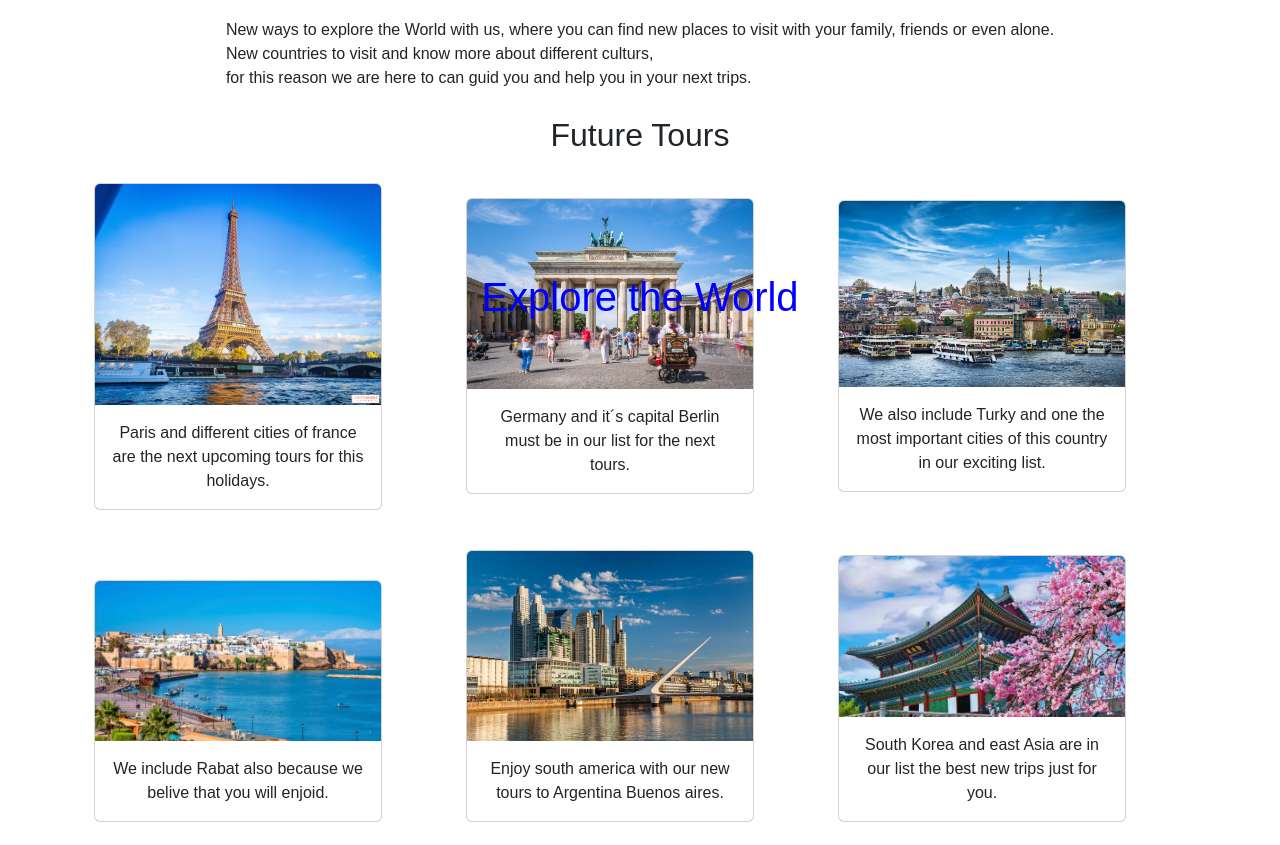
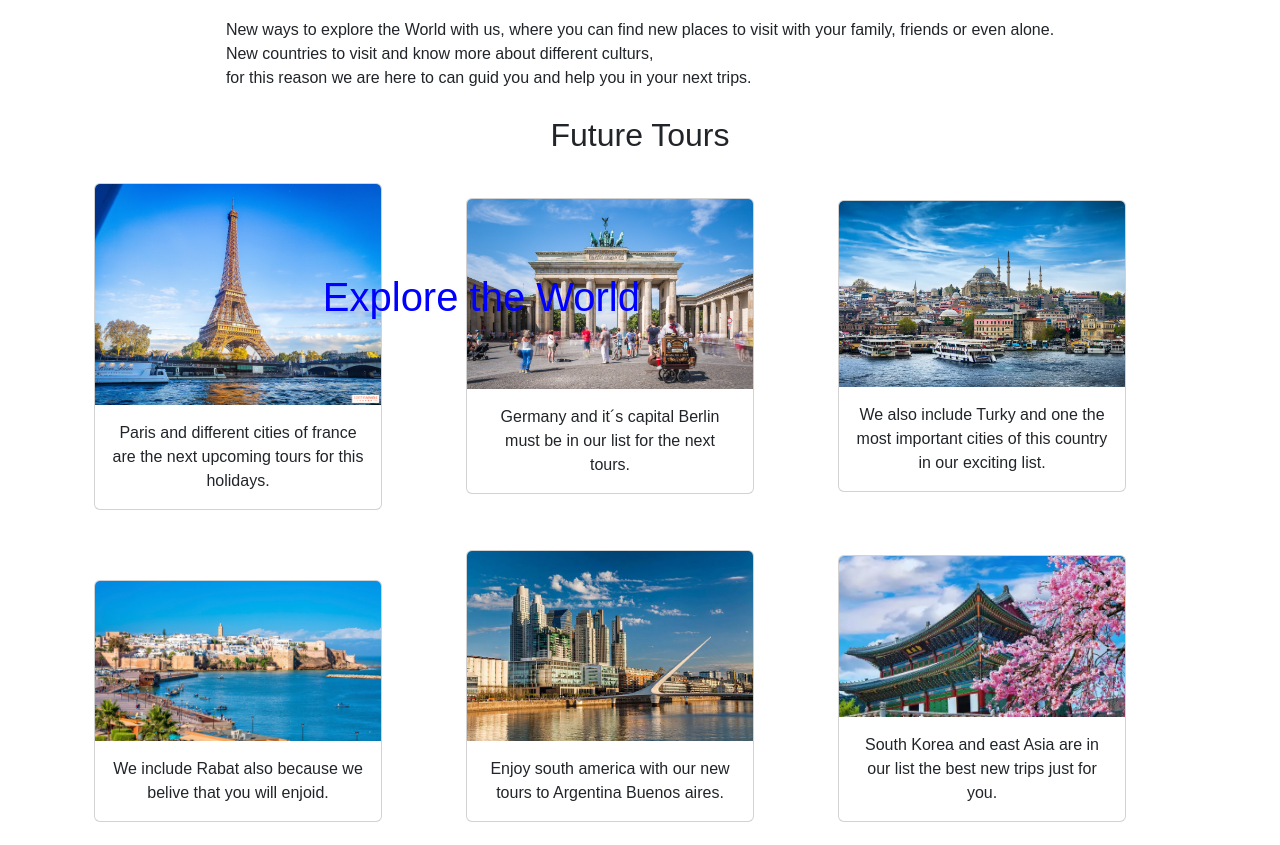
Before and after one commit to Ariotario/UX, a plain HTML site: page index.html in a window 1280 px wide. Shown: the part 862-1707 px from the top of the page. Drawn offline with nearby package versions, Linux system fonts and the light colour scheme.

Commit message:
Update style.css

```diff
--- a/style.css
+++ b/style.css
@@ -533,7 +533,7 @@ hr {
     /*margin-bottom: 40px;*/
     /*position:relative;*/
     margin-top: 20%;
-    left: 50%;
+    /*left: 50%;*/
     transform: translateX(-50%);
     color: var(--color-blue);
     z-index: 2;
```
